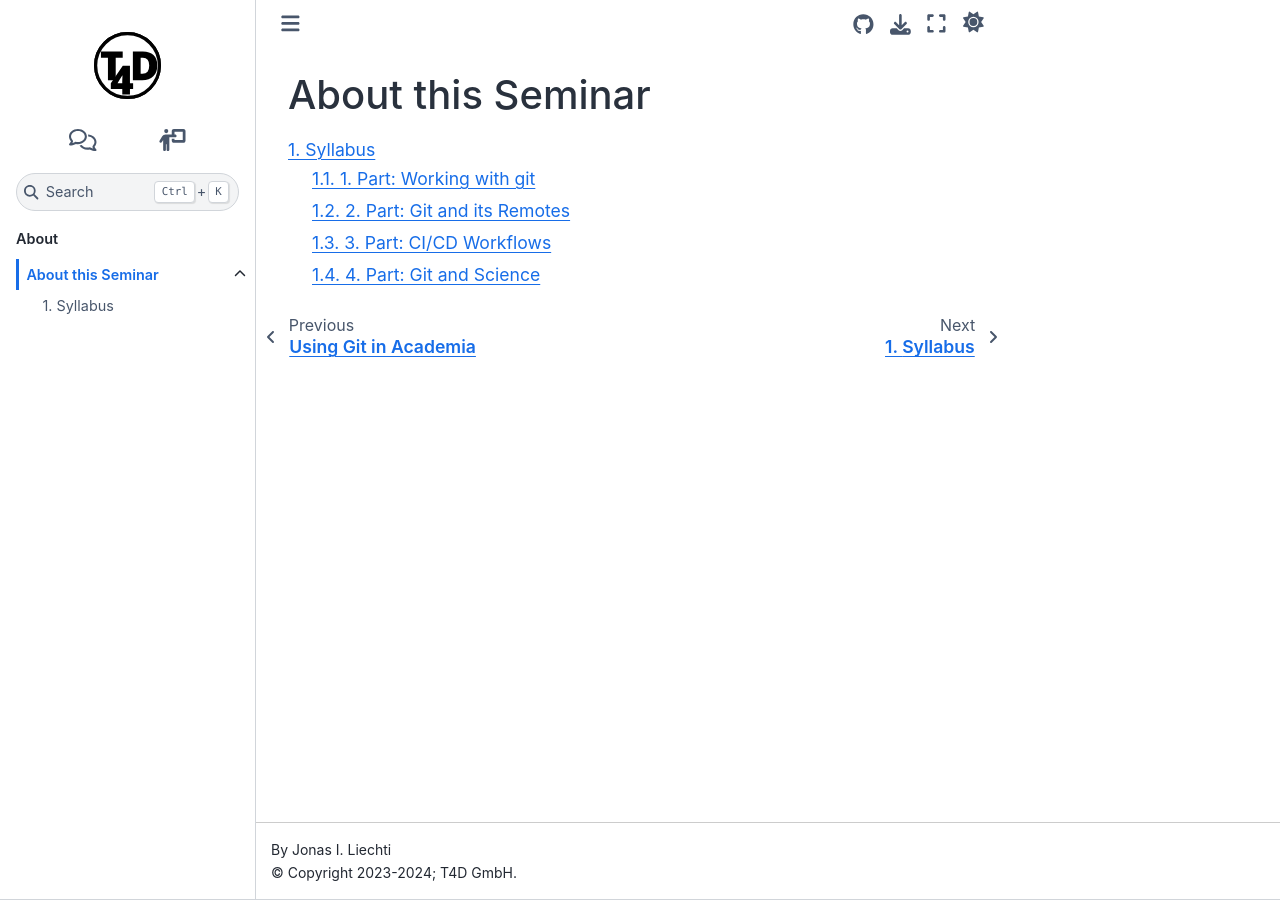
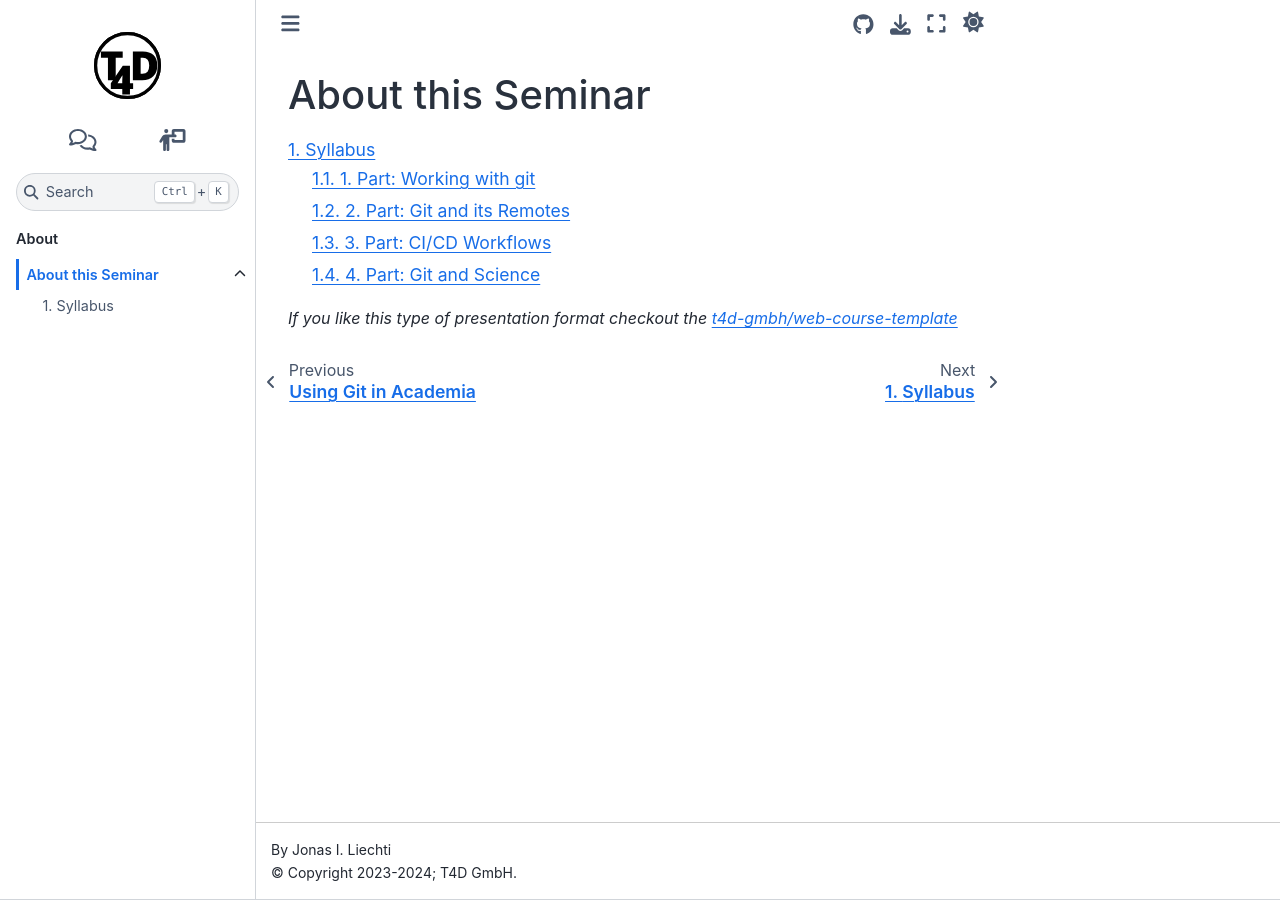
Before and after one commit to t4d-gmbh/using-git-in-academia, a Sphinx documentation site: the page built from source/content/about/index.md, in a window 1280 px wide. Built offline with Sphinx 7.4.7 and the Sphinx Book theme 1.1.4, drawn with Linux system fonts in a browser that asks for light colours; pages that are not in the unit, such as notebooks, are missing from menus; the version number could not be read and is left out.

Commit message:
added link to template

````diff
--- a/source/content/about/index.md
+++ b/source/content/about/index.md
@@ -9,3 +9,4 @@
 ./presenters
 {% endif %}
 ```
+_If you like this type of presentation format checkout the [t4d-gmbh/web-course-template](https://github.com/t4d-gmbh/web-course-template)_
````
